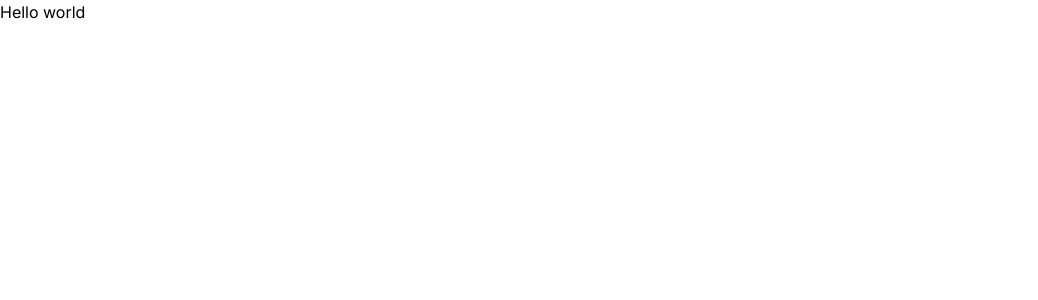
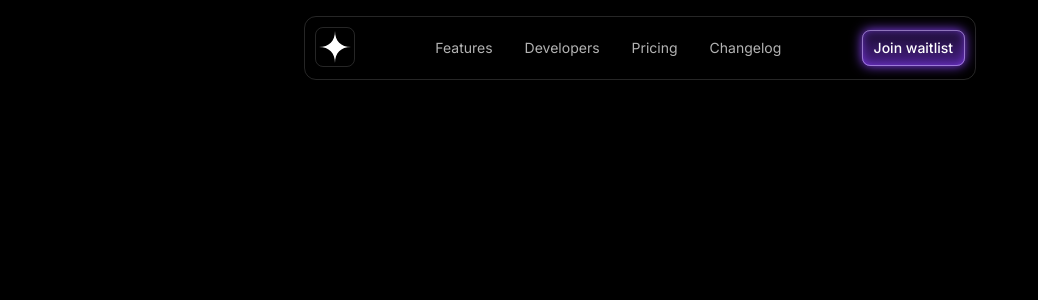
Before and after one commit to MeetkumarChavda/ai-startup-landing-page, a Next.js app: page / in a window 1280 px wide. Shown: the top 300 px of the page, without its empty margins (0-1038 px from the left). Built offline with nearby package versions, Linux system fonts and the light colour scheme.

Commit message:
Header Section

```diff
--- a/src/app/layout.tsx
+++ b/src/app/layout.tsx
@@ -1,6 +1,7 @@
 import type { Metadata } from "next";
 import { Inter } from "next/font/google";
 import "./globals.css";
+import { twMerge } from "tailwind-merge";
 
 const inter = Inter({ subsets: ["latin"] });
 
@@ -16,7 +17,9 @@
 }>) {
   return (
     <html lang="en">
-      <body className={inter.className}>{children}</body>
+      <body className={twMerge(inter.className, "bg-black text-white antialiased")}>
+        {children}
+      </body>
     </html>
   );
 }
--- a/src/app/page.tsx
+++ b/src/app/page.tsx
@@ -1,3 +1,4 @@
+import { Header } from "@/sections/Header";
 export default function Home() {
-  return <div>Hello world</div>;
+  return <Header />;
 }
--- a/src/sections/Header.tsx
+++ b/src/sections/Header.tsx
@@ -1,3 +1,37 @@
+import LogoIcon from '@/assets/logo.svg';
+import MenuIcon from '@/assets/icon-menu.svg';
+
 export const Header = () => {
-  return <header>Header</header>;
+  return(
+  <header className = "py-4 border-b border-white/15 md:border-none">
+    <div className = "container" >
+      <div className = "flex justify-between items-center md:border border-white/15 md:p-2.5 rounded-xl max-w-2xl mx-auto">
+        <div>
+          <div className="border h-10 w-10 rounded-lg inline-flex justify-center items-center border-white/15">
+            <LogoIcon className = 'h-8 w-8'/>
+          </div>
+        </div>
+        <div className='hidden md:block'>
+          <nav className='flex gap-8 text-sm'>
+            <a className='text-white/70 hover:text-white transition' href='#'>Features</a>
+            <a className='text-white/70 hover:text-white transition' href='#'>Developers</a>
+            <a className='text-white/70 hover:text-white transition' href='#'>Pricing</a>
+            <a className='text-white/70 hover:text-white transition' href='#'>Changelog</a>
+          </nav>
+        </div>
+        <div className = "flex gap-4 items-center">
+          <button className="relative px-3 py-2 rounded-lg font-medium text-sm bg-gradient-to-b from-[#190d2e] to-[#4a208a] shadow-[0px_0px_12px_#8c45ff]">
+            <div className='absolute inset-0'>
+              <div className='border rounded-lg border-white/20 absolute inset-0 [mask-image:linear-gradient(to bottom,black,transparent)]'></div>
+              <div className='border rounded-lg absolute inset-0 border-white/40  [mask-image:linear-gradient(to top,black,transparent)]'></div>
+              <div className='absolute inset-0 shadow-[0_0_10px_rgb(140,69,255,.7)_inset] rounded-lg'></div>
+            </div>
+            <span>Join waitlist</span>
+          </button>
+          <MenuIcon className = "md:hidden"/>
+        </div>
+      </div>
+    </div>
+  </header>
+  );
 };
--- a/tailwind.config.ts
+++ b/tailwind.config.ts
@@ -4,7 +4,6 @@
   content: [
     "./src/app/**/*.{js,ts,jsx,tsx,mdx}",
     "./src/sections/**/*.{js,ts,jsx,tsx,mdx}",
-    "./src/components/**/*.{js,ts,jsx,tsx,mdx}",
   ],
   theme: {
     container: {
@@ -24,7 +23,9 @@
       md: "768px",
       lg: "1200px",
     },
-    extend: {},
+    extend: {
+      colors: {},
+    },
   },
   plugins: [],
 };
```
